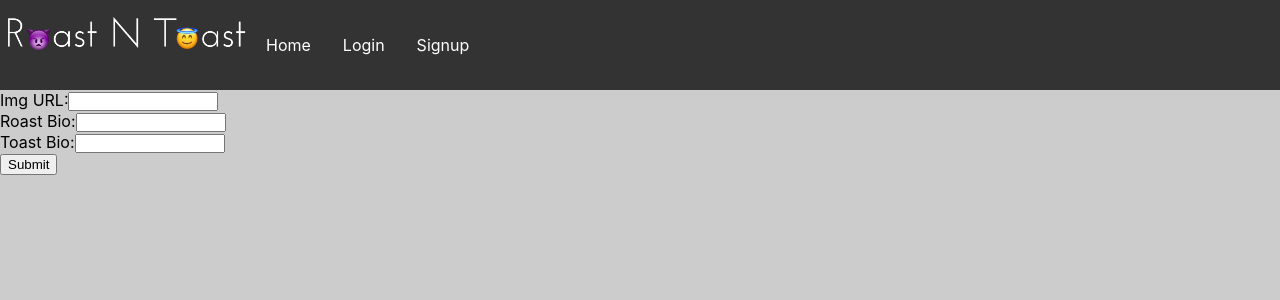
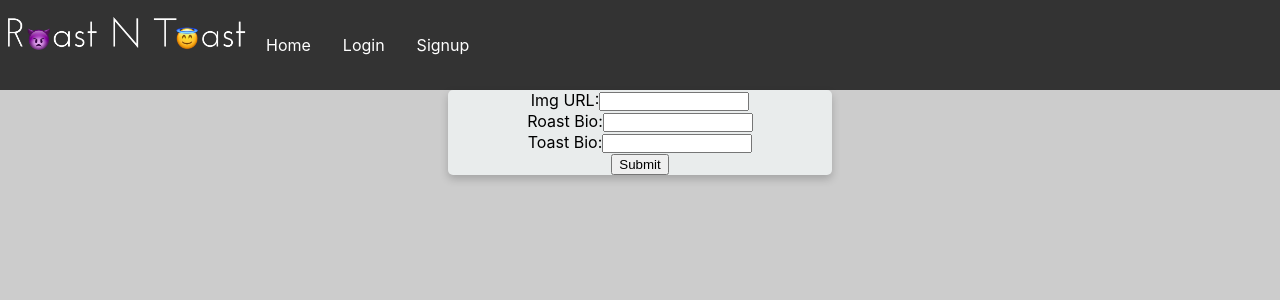
Before and after one commit to dawncronin/roastntoast-frontend, a React (Create React App) app: page /addpicture in a window 1280 px wide. Shown: the top 300 px of the page. Built offline with nearby package versions, Linux system fonts and the light colour scheme.

Commit message:
post picture working

```diff
--- a/src/components/PostPicture.js
+++ b/src/components/PostPicture.js
@@ -10,9 +10,14 @@ class PostPicture extends Component{
             toast_bio: ''
         }
     }
+
     handleSubmit = (event) => {
         event.preventDefault()
         api.pictures.postPicture({img_url: this.state.img_url, roast_bio: this.state.roast_bio, toast_bio: this.state.toast_bio, user_id: this.props.currentUser.id})
+        .then(json => {
+            console.log(json)
+            this.props.history.push(`/pictures/${json.picture.data.id}`)
+        })
     }
 
     handleChange = (event) => {
@@ -25,8 +30,8 @@ class PostPicture extends Component{
 
     render(){
         return (
-            <div>
-                <form onSubmit ={this.handleSubmit}>
+            <div className= 'picturepost'>
+                <form className ='picturepostform' onSubmit ={this.handleSubmit}>
                     <label>Img URL:
                     <input onChange = {this.handleChange} type = 'text' name = 'img_url'/><br></br>
                     </label>
--- a/src/index.css
+++ b/src/index.css
@@ -47,7 +47,7 @@ a {
 
 }
 
-.login, .signup {
+.login, .signup, .picturepost{
   background-color: rgb(233, 236, 236);
   text-align: center;
   width: 30%;
--- a/src/services/Api.js
+++ b/src/services/Api.js
@@ -23,8 +23,10 @@ const postPicture = ({img_url, user_id, roast_bio, toast_bio}) => {
   return fetch(`${API_ROOT}pictures`, {
     method: `Post`,
     headers: headers,
+    redirect: "follow",
     body: JSON.stringify({picture: {img_url: img_url, user_id: user_id, roast_bio: roast_bio, toast_bio: toast_bio}})
-  }).then(res => res.json());
+  }).then(res => res.json())
+
 }
 
 const postComment = ({text, roast, picture_id, user_id}) => {
```
